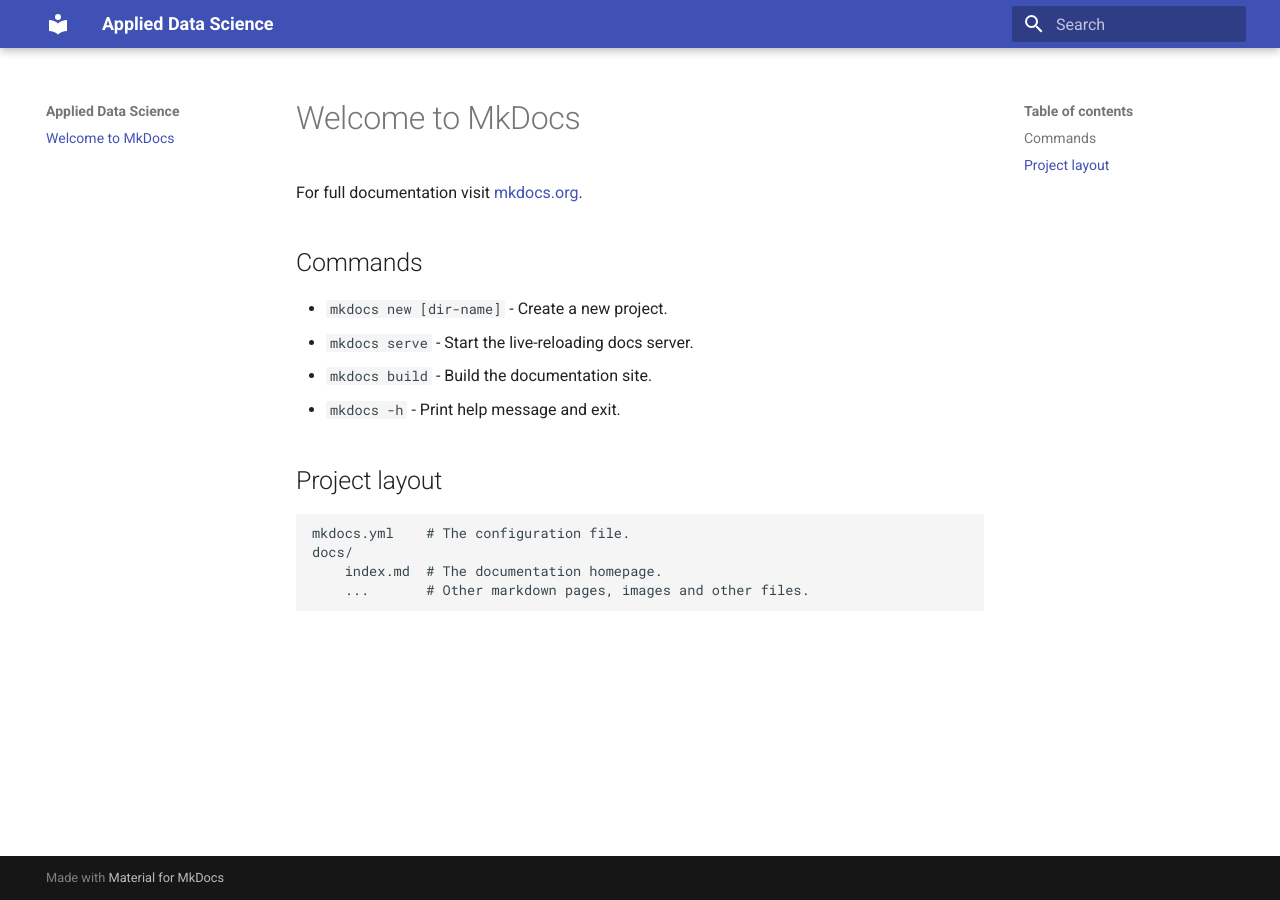
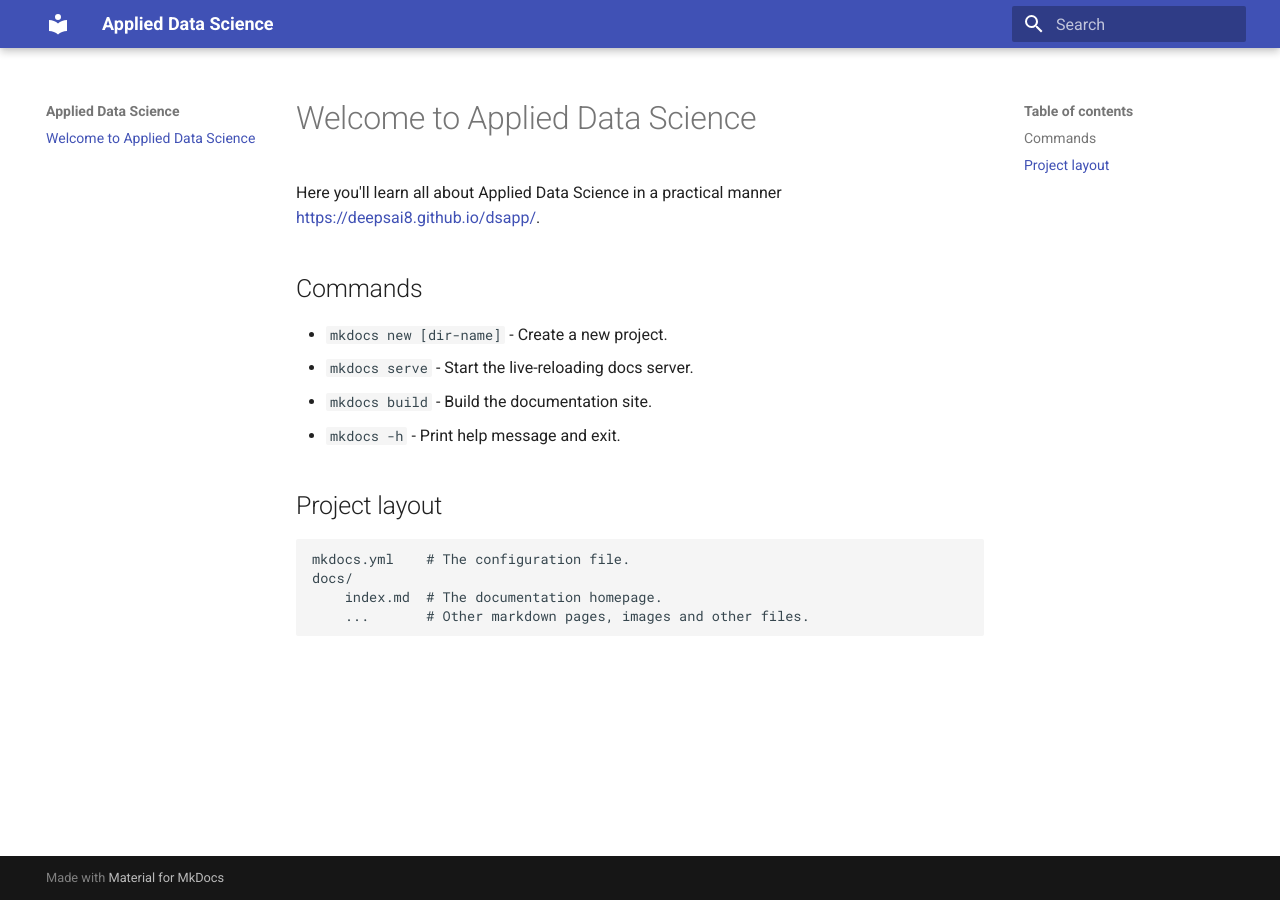
Before and after one commit to deepsai8/dsapp, an MkDocs documentation site: the page built from docs/index.md, in a window 1280 px wide. Built offline with MkDocs 1.6.1 and Material for MkDocs 9.7.7, drawn with Linux system fonts in a browser that asks for light colours.

Commit message:
using alias

```diff
--- a/docs/index.md
+++ b/docs/index.md
@@ -1,6 +1,6 @@
-# Welcome to MkDocs
+# Welcome to Applied Data Science
 
-For full documentation visit [mkdocs.org](https://www.mkdocs.org).
+Here you'll learn all about Applied Data Science in a practical manner [https://deepsai8.github.io/dsapp/](https://deepsai8.github.io/dsapp/).
 
 ## Commands
 
```
